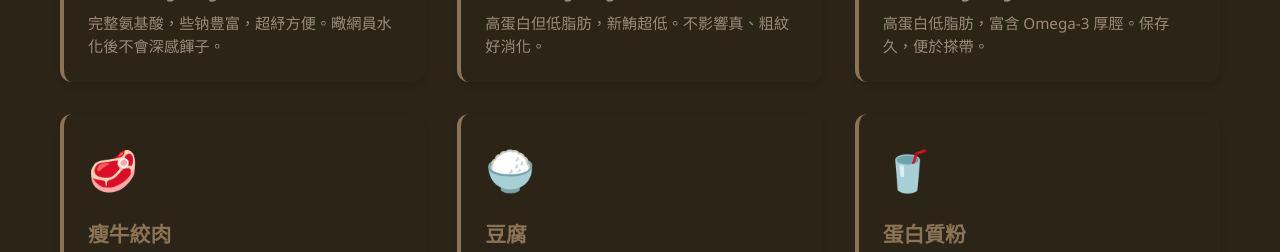
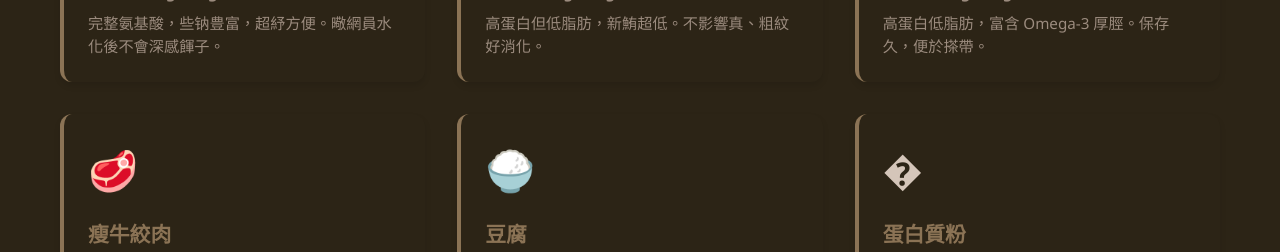
Before and after one commit to h310107-del/bob, a website: page index.html in a window 1280 px wide. Shown: the part 2220-2472 px from the top of the page. Drawn offline with Linux system fonts and the light colour scheme.

```diff
--- a/index.html
+++ b/index.html
@@ -165,7 +165,7 @@
 
                     <!-- 便宜蛋白質來源 6 -->
                     <div class="protein-card">
-                        <div class="protein-icon">🥤</div>
+                        <div class="protein-icon">�</div>
                         <h3>蛋白質粉</h3>
                         <p class="protein-amount">蛋白質：80g/100g</p>
                         <p>超高效能蛋白補充。敗部訓練後圓快遐修複。方便搽帶。</p>
```
